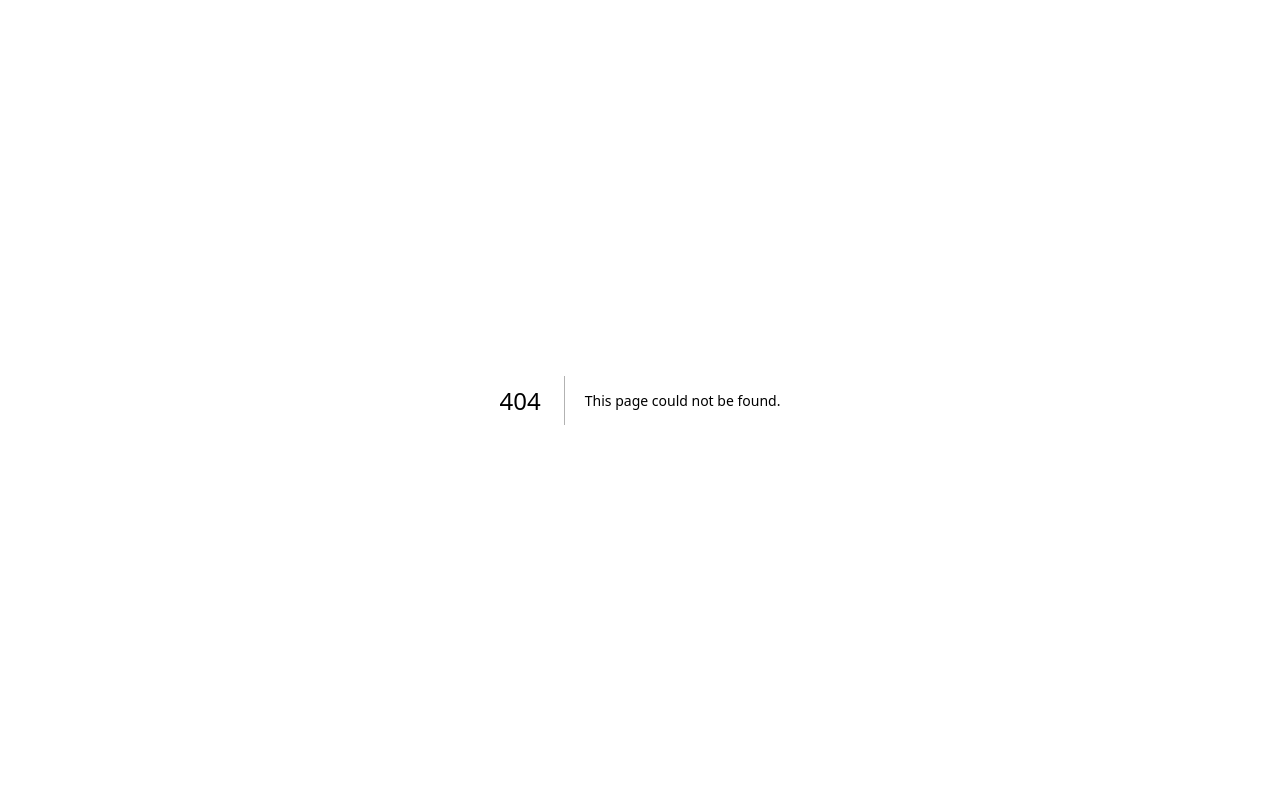
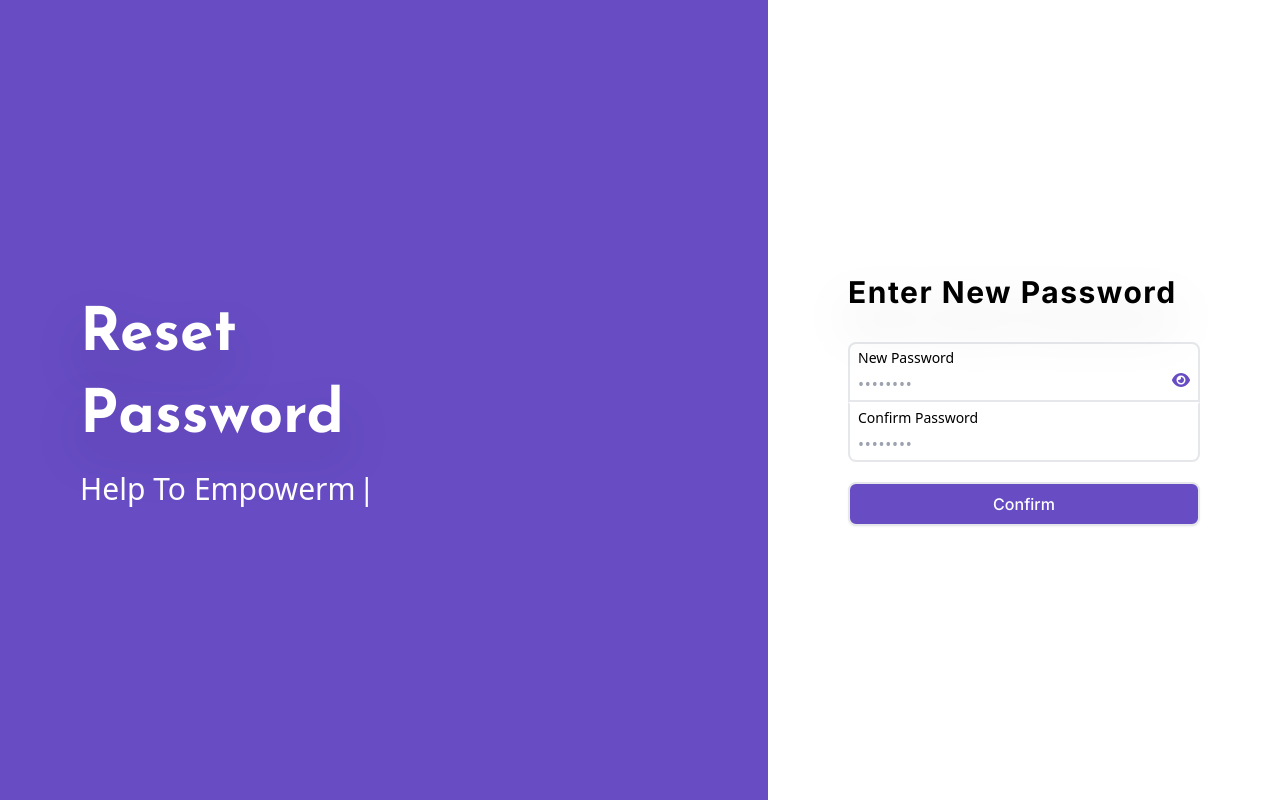
Before and after one commit to MeetShah2003/DonateHub-FRONTEND, a Next.js app: page /login/forgot-password/newpassword in a window 1280 px wide. Before the commit this address had no page. Built offline with nearby package versions, Linux system fonts and the light colour scheme.

Commit message:
newpassword add

```diff
--- a/src/components/LogIn/LogIn.tsx
+++ b/src/components/LogIn/LogIn.tsx
@@ -170,8 +170,7 @@ const LogIn = () => {
               } else {
                 if (data.message == "user not found") {
                   errorToast("Email not found");
-                }
-                if (data.message == "invalid password") {
+                } else if (data.message == "invalid password") {
                   errorToast("Invalid password");
                 } else {
                   errorToast("Login failed");
--- a/src/icons/HidePasswordIcon.tsx
+++ b/src/icons/HidePasswordIcon.tsx
@@ -5,6 +5,7 @@ const HidePasswordIcon = () => {
       height="16"
       width="20"
       viewBox="0 0 640 512"
+      className="cursor-pointer"
     >
       <path
         fill="#674cc4"
--- a/src/icons/ShowPasswordIcon.tsx
+++ b/src/icons/ShowPasswordIcon.tsx
@@ -4,6 +4,7 @@ const ShowPasswordIcon = () => {
       xmlns="http://www.w3.org/2000/svg"
       height="16"
       width="18"
+      className="cursor-pointer"
       viewBox="0 0 576 512"
     >
       <path
--- a/src/pages/login/forgot-password/enterotp.tsx
+++ b/src/pages/login/forgot-password/enterotp.tsx
@@ -3,10 +3,12 @@ import WelcomePage from "@/components/WelcomePage";
 import { useFormik } from "formik";
 import OtpInput from "react-otp-input";
 import * as Yup from "yup";
+import { useRouter } from "next/router";
 
 const EnterOtp = () => {
   const [resendTimer, setResendTimer] = useState(60);
   const [submitted, setSubmitted] = useState(false);
+  const router = useRouter();
 
   const validationSchema = Yup.object().shape({
     otp: Yup.string()
@@ -23,6 +25,7 @@ const EnterOtp = () => {
     onSubmit: () => {
       console.log(values);
       setSubmitted(true);
+      router.push("");
     },
   });
 
--- a/src/pages/login/forgot-password/index.tsx
+++ b/src/pages/login/forgot-password/index.tsx
@@ -56,8 +56,8 @@ const ForgotPassword = () => {
         </div>
 
         <div className="my-5 flex justify-center ">
-          <p className="text-steelGray">
-            <Link href={"/login"}>I remember the password</Link>
+          <p className="text-gray-400">
+            <Link href={"/login"}>&lt;Back</Link>
           </p>
         </div>
       </form>
--- /dev/null
+++ b/src/pages/login/forgot-password/newpassword.tsx
@@ -0,0 +1,89 @@
+import WelcomePage from "@/components/WelcomePage";
+import HidePasswordIcon from "@/icons/HidePasswordIcon";
+import ShowPasswordIcon from "@/icons/ShowPasswordIcon";
+import { useFormik } from "formik";
+import { useState } from "react";
+import * as Yup from "yup";
+
+const validationSchema = Yup.object().shape({
+  newPassword: Yup.string()
+    .required("Required")
+    .min(8, "Password must be at least 8 characters"),
+  confirmPassword: Yup.string().oneOf(
+    [Yup.ref("newPassword")],
+    "Passwords must match"
+  ),
+});
+
+const NewPassword = () => {
+  const [showPassword, setShowPassword] = useState(false);
+  const { handleSubmit, handleChange, handleBlur, errors, touched, values } =
+    useFormik({
+      initialValues: { newPassword: "", confirmPassword: "" },
+      validationSchema: validationSchema,
+      onSubmit: (formData) => {
+        const { confirmPassword, ...passwordData } = formData;
+        console.log(passwordData);
+      },
+    });
+  return (
+    <WelcomePage title="Reset" secondTitle="Password">
+      <form className="mx-5 lg:mx-20 py-10 gap-20" onSubmit={handleSubmit}>
+        <h3 className="font-inter text-3xl drop-shadow-2xl tracking-wider font-bold mb-8">
+          Enter New Password
+        </h3>
+        <div className="flex flex-col  border-2 rounded-t-lg px-2 py-1 focus-within:border-primary">
+          <label className="pb-1 text-sm font-medium">New Password</label>
+          <div className="flex justify-between">
+            <input
+              id="newPassword"
+              name="newPassword"
+              type={showPassword ? "text" : "password"}
+              onChange={handleChange}
+              onBlur={handleBlur}
+              className="outline-none tracking-wider w-full"
+              placeholder="••••••••"
+            />
+            <div
+              onClick={() => {
+                setShowPassword(!showPassword);
+              }}
+            >
+              {showPassword ? <HidePasswordIcon /> : <ShowPasswordIcon />}
+            </div>
+          </div>
+          {touched.newPassword && errors.newPassword && (
+            <span className="text-sm text-red-600">{errors.newPassword}</span>
+          )}
+        </div>
+        <div className="flex flex-col border-t-transparent border-2 rounded-b-lg px-2 py-1 focus-within:border-primary">
+          <label className="pb-1 text-sm font-medium">Confirm Password</label>
+          <input
+            id="confirmPassword"
+            name="confirmPassword"
+            type="text"
+            onChange={handleChange}
+            onBlur={handleBlur}
+            className="outline-none tracking-wider"
+            placeholder="••••••••"
+          />
+          {touched.confirmPassword && errors.confirmPassword && (
+            <span className="text-sm text-red-600">
+              {errors.confirmPassword}
+            </span>
+          )}
+        </div>
+        <div className="flex mt-5 flex-col border-2  bg-primary shadow-sm rounded-lg px-2 py-2">
+          <button
+            type="submit"
+            className="outline-none text-white font-inter font-medium"
+          >
+            Confirm
+          </button>
+        </div>
+      </form>
+    </WelcomePage>
+  );
+};
+
+export default NewPassword;
```
